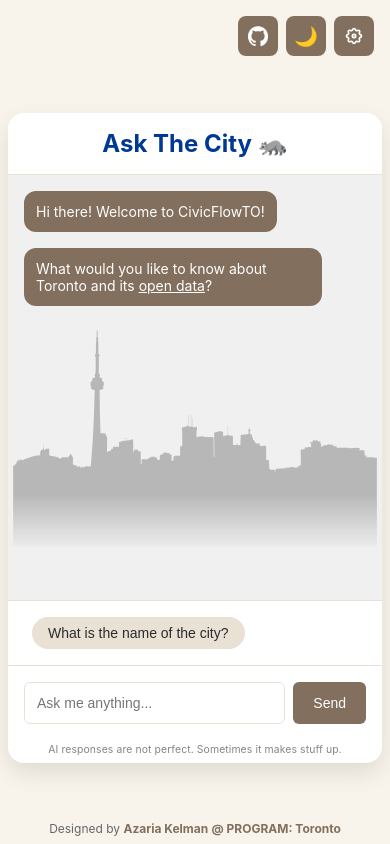
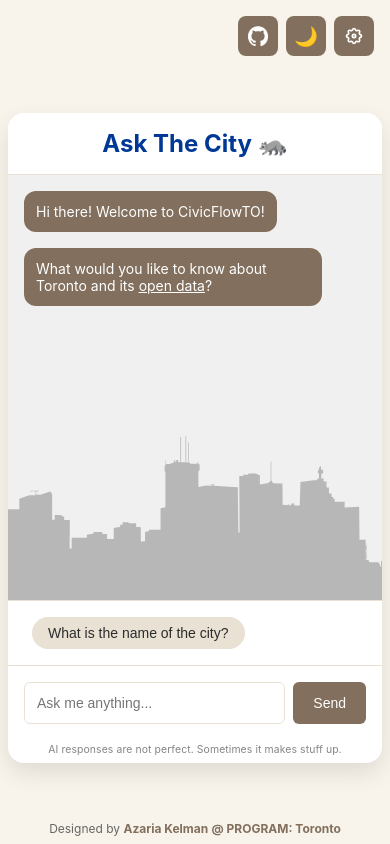
Before and after one commit to azariak/CivicFlow, a React (Vite) app: page / in a window 390 px wide. Built offline with nearby package versions, Linux system fonts and the light colour scheme.

Commit message:
Updated CSS for skyline image

```diff
--- a/src/index.css
+++ b/src/index.css
@@ -96,11 +96,16 @@ body {
   align-items: center;
   pointer-events: none;
   z-index: 0;
+  overflow: hidden;
 }
 
 .skyline-image {
   width: 100%;
-  height: auto;
+  height: 80%;
+  object-fit: cover;
+  object-position: center bottom;
+  clip-path: inset(0 0 20% 0);
+  transform: translateY(10%);
   mask-image: linear-gradient(to bottom, black 0%, black 75%, transparent 100%);
   -webkit-mask-image: linear-gradient(to bottom, black 0%, black 75%, transparent 100%);
 }
@@ -166,9 +171,7 @@ body {
     font-size: 0.8rem;
   }
 
-  .skyline-image {
-    max-width: 400px;
-  }
+
 }
 
 .header {
```
